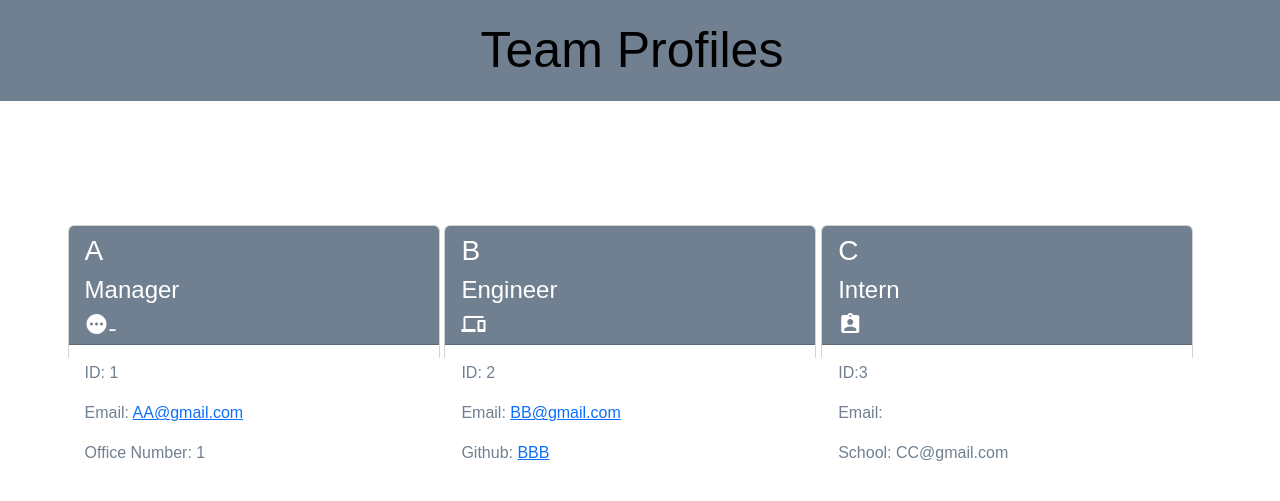
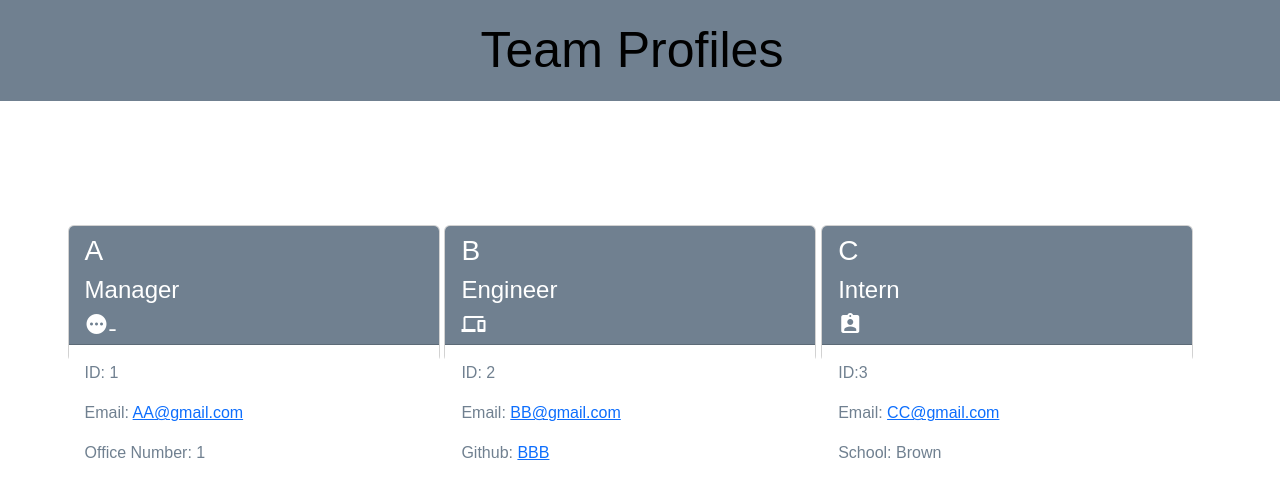
Before and after one commit to prnessy23/team-profile-generator, a website: page team.html in a window 1280 px wide. Drawn offline with nearby package versions, Linux system fonts and the light colour scheme.

Commit message:
amended ghtml container spacing

```diff
--- a/src/generateHtml.js
+++ b/src/generateHtml.js
@@ -23,7 +23,7 @@
     <main>
 
     class="container">
-    <div class="row justify-content-space around" id="team-cards"></
+    <div class="row justify-content-center" id="team-cards"></
     div>
         ${createTeam(team)}
         </main>
--- a/team.html
+++ b/team.html
@@ -22,7 +22,7 @@
     <main>
 
     <div class="container">
-    <div  class="row justify-content-space around" id="team-cards"></div>
+    <div class="row justify-content-space around" id="team-cards"></div>
 
     <div class ="col-4 mt-4">
     <div class="card h-50">
@@ -60,8 +60,8 @@
     </div>
     <div class="card-body">
     <p class="id">ID:3</p>
-    <p class="email">Email: <a href="mailto:"></a><p>
-    <p class="school">School: CC@gmail.com</p>
+    <p class="email">Email: <a href="mailto:CC@gmail.com">CC@gmail.com</a><p>
+    <p class="school">School: Brown</p>
     </div>
         </div>
             </div>
```
